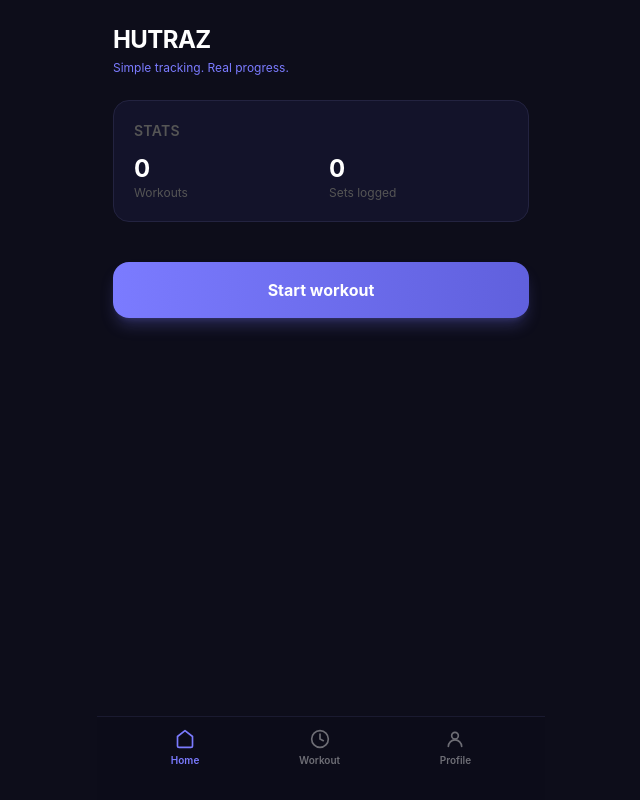
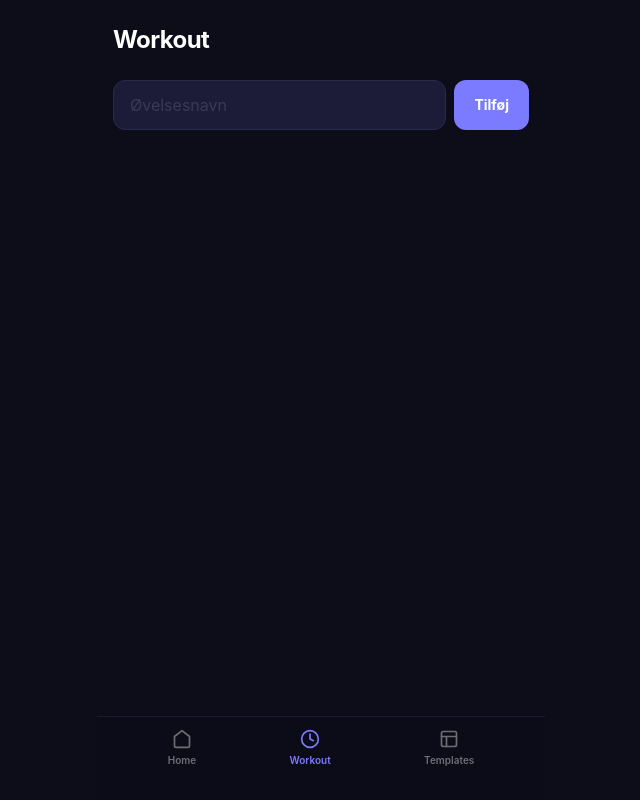
Before and after one commit to HUTRAZ/hutraz, a React (Vite) app: page / in a window 1280 px wide. Shown: the whole page, without its empty margins (319-959 px from the left). Built offline with nearby package versions, Linux system fonts and the light colour scheme.

Commit message:
Splash og gemme værdier til nyt sæt

```diff
--- a/src/App.jsx
+++ b/src/App.jsx
@@ -1,8 +1,12 @@
 import { useState, useEffect } from 'react'
 import ExerciseCard from './ExerciseCard'
 
+console.log('APP LOADED')
+
 function App() {
-  const [page, setPage] = useState('home')
+  const [showSplash, setShowSplash] = useState(true)
+  console.log('showSplash:', showSplash)
+  const [page, setPage] = useState('workout')
   const [exercises, setExercises] = useState(() => {
     const saved = localStorage.getItem('exercises')
     return saved ? JSON.parse(saved) : []
@@ -19,10 +23,8 @@ function App() {
   const [restTime, setRestTime] = useState(0)
   const [restActive, setRestActive] = useState(false)
 
-  const [showSplash, setShowSplash] = useState(true)
-
   useEffect(() => {
-    const timer = setTimeout(() => setShowSplash(false), 1500)
+    const timer = setTimeout(() => setShowSplash(false), 3000)
     return () => clearTimeout(timer)
   }, [])
 
@@ -58,9 +60,22 @@ function App() {
   }
 
 function addSet(index) {
+    console.log('addSet called')
     const newExercises = [...exercises]
-    newExercises[index].sets.push({ kg: '', reps: '', done: false })
+    const sets = newExercises[index].sets
+    const lastSet = sets[sets.length - 1]
+    console.log('lastSet:', lastSet)
+    const newSet = lastSet
+      ? { kg: lastSet.kg, reps: lastSet.reps, done: false }
+      : { kg: '', reps: '', done: false }
+    console.log('newSet:', newSet)
+    sets.push(newSet)
     setExercises(newExercises)
+
+    setTimeout(() => {
+      const input = document.querySelector(`[data-ex="${index}"][data-set="${sets.length - 1}"][data-field="kg"]`)
+      if (input) input.focus()
+    }, 50)
   }
 
   function updateSet(exIndex, setIndex, field, value) {
@@ -82,7 +97,7 @@ function App() {
   function finishWorkout() {
     if (exercises.length === 0) return
     const workout = {
-      date: new Date().toLocaleDateString('en-GB'),
+      date: new Date().toLocaleDateString('da-DK'),
       exercises: exercises
     }
     setHistory([workout, ...history])
@@ -93,7 +108,7 @@ function App() {
 
   function saveTemplate() {
     if (exercises.length === 0) return
-    const templateName = prompt('Template name:')
+    const templateName = prompt('Navn på template:')
     if (!templateName) return
     const template = {
       name: templateName,
@@ -135,6 +150,14 @@ function App() {
   }
 
   return (
+    <>
+    {showSplash && (
+        <div className="fixed inset-0 bg-black flex flex-col items-center justify-center z-50">
+          <img src="/icon.svg" className="w-20 h-20 mb-4 animate-bounce" />
+          <div className="text-2xl font-bold tracking-widest text-white">HUTRAZ</div>
+          <div className="text-xs text-[#7B7BFF] mt-2">Simple tracking. Real progress.</div>
+        </div>
+      )}
       <div className="min-h-screen bg-[#0D0D1A] text-white pb-24">
         <div className="px-4 py-6 max-w-md mx-auto">
 
@@ -144,8 +167,8 @@ function App() {
               <h1 className="text-2xl font-bold tracking-tight mb-1">HUTRAZ</h1>
               <p className="text-xs text-[#7B7BFF] mb-6">Simple tracking. Real progress.</p>
 
-            <div className="bg-[#13132A] border border-[#232340] rounded-2xl p-5 mb-6">
-              <div className="text-sm font-semibold text-[#555] uppercase tracking-wide mb-3">Stats</div>
+              <div className="bg-[#13132A] border border-[#232340] rounded-2xl p-5 mb-4">
+                <div className="text-sm font-semibold text-[#555] uppercase tracking-wide mb-2">Statistik</div>
                 <div className="grid grid-cols-2 gap-4">
                   <div>
                     <div className="text-2xl font-bold">{history.length}</div>
@@ -155,67 +178,29 @@ function App() {
                     <div className="text-2xl font-bold">
                       {history.reduce((sum, w) => sum + w.exercises.reduce((s, ex) => s + ex.sets.length, 0), 0)}
                     </div>
-                  <div className="text-xs text-[#555]">Sets logged</div>
+                    <div className="text-xs text-[#555]">Sæt logget</div>
                   </div>
                 </div>
               </div>
 
-            {templates.length > 0 && (
-              <div className="mb-6">
-                <div className="text-sm font-semibold text-[#7B7BFF] uppercase tracking-wide mb-3">Templates</div>
-                {templates.map((t, i) => (
-                  <div key={i} className="bg-[#13132A] border border-[#232340] rounded-xl p-4 mb-3">
-                    <div className="flex justify-between items-center mb-2">
-                      <span className="font-bold">{t.name}</span>
-                      <span className="text-xs text-[#555]">{t.exercises.length} exercises</span>
-                    </div>
-                    {t.exercises.map((ex, j) => (
-                      <div key={j} className="text-xs text-[#666] ml-1 mb-1">{ex.name} — {ex.sets} sets</div>
-                    ))}
-                    <div className="flex gap-2 mt-3">
-                      <button
-                        onClick={() => loadTemplate(t)}
-                        className="flex-1 py-2.5 bg-[#7B7BFF] rounded-xl text-sm font-bold hover:bg-[#6060DD] transition-colors"
-                      >
-                        Start workout
-                      </button>
-                      <button
-                        onClick={() => deleteTemplate(i)}
-                        className="py-2.5 px-4 border border-[#2A2A4A] rounded-xl text-xs font-semibold text-[#555] hover:border-red-500/50 hover:text-red-400 transition-colors"
-                      >
-                        Delete
-                      </button>
-                    </div>
-                  </div>
-                ))}
-              </div>
-            )}
-
               {history.length > 0 && (
                 <div>
-                <div className="text-sm font-semibold text-[#7B7BFF] uppercase tracking-wide mb-3">Recent workouts</div>
+                  <div className="text-sm font-semibold text-[#7B7BFF] uppercase tracking-wide mb-3">Seneste workouts</div>
                   {history.slice(0, 5).map((w, i) => (
                     <div key={i} className="bg-[#13132A] border border-[#232340] rounded-xl p-4 mb-3">
                       <div className="flex justify-between items-center mb-2">
                         <span className="text-sm font-bold">{w.date}</span>
-                      <span className="text-xs text-[#555]">{w.exercises.length} exercises</span>
+                        <span className="text-xs text-[#555]">{w.exercises.length} øvelser</span>
                       </div>
                       {w.exercises.map((ex, j) => (
                         <div key={j} className="text-xs text-[#666] ml-1">
-                        {ex.name} — {ex.sets.length} sets
+                          {ex.name} — {ex.sets.length} sæt
                         </div>
                       ))}
                     </div>
                   ))}
                 </div>
               )}
-
-            <button
-              onClick={() => setPage('workout')}
-              className="w-full py-4 mt-4 bg-gradient-to-r from-[#7B7BFF] to-[#6060DD] rounded-2xl font-bold text-base shadow-lg shadow-[#7B7BFF]/25 hover:translate-y-[-1px] active:translate-y-[1px] transition-transform"
-            >
-              Start workout
-            </button>
             </div>
           )}
 
@@ -227,7 +212,7 @@ function App() {
               <div className="flex gap-2 mb-6">
                 <input
                   type="text"
-                placeholder="Exercise name"
+                  placeholder="Øvelsesnavn"
                   value={name}
                   onChange={(e) => setName(e.target.value)}
                   onKeyDown={(e) => e.key === 'Enter' && addExercise()}
@@ -237,7 +222,7 @@ function App() {
                   onClick={addExercise}
                   className="bg-[#7B7BFF] rounded-xl px-5 py-3 font-bold text-sm hover:bg-[#6060DD] transition-colors"
                 >
-                Add
+                  Tilføj
                 </button>
               </div>
 
@@ -276,31 +261,56 @@ function App() {
                     onClick={finishWorkout}
                     className="w-full py-4 bg-gradient-to-r from-[#7B7BFF] to-[#6060DD] rounded-2xl font-bold text-base shadow-lg shadow-[#7B7BFF]/25 hover:translate-y-[-1px] active:translate-y-[1px] transition-transform"
                   >
-                  Finish workout
+                    Afslut workout
                   </button>
                   <button
                     onClick={saveTemplate}
                     className="w-full py-3 border border-dashed border-[#2A2A4A] rounded-2xl text-[#555] text-sm font-semibold hover:border-[#7B7BFF] hover:text-[#7B7BFF] transition-colors"
                   >
-                  Save as template
+                    Gem som template
                   </button>
                 </div>
               )}
             </div>
           )}
 
-        {/* PROFILE */}
-        {page === 'profile' && (
+          {/* TEMPLATES */}
+          {page === 'templates' && (
             <div>
-            <h1 className="text-2xl font-bold tracking-tight mb-6">Profile</h1>
-            <div className="bg-[#13132A] border border-[#232340] rounded-2xl p-8 text-center">
-              <div className="w-16 h-16 bg-[#1C1C38] rounded-full mx-auto mb-4 flex items-center justify-center">
-                <svg viewBox="0 0 24 24" fill="none" strokeWidth="2" strokeLinecap="round" className="w-8 h-8 stroke-[#555]">
-                  <circle cx="12" cy="8" r="4"/><path d="M20 21a8 8 0 1 0-16 0"/>
-                </svg>
+              <h1 className="text-2xl font-bold tracking-tight mb-6">Templates</h1>
+
+              {templates.length === 0 ? (
+                <div className="text-center py-12">
+                  <div className="text-[#555] text-sm">Ingen templates endnu</div>
+                  <div className="text-[#444] text-xs mt-2">Log en workout og gem den som template</div>
                 </div>
-              <div className="text-[#555] text-sm">Coming soon</div>
+              ) : (
+                templates.map((t, i) => (
+                  <div key={i} className="bg-[#13132A] border border-[#232340] rounded-xl p-4 mb-3">
+                    <div className="flex justify-between items-center mb-3">
+                      <span className="font-bold">{t.name}</span>
+                      <span className="text-xs text-[#555]">{t.exercises.length} øvelser</span>
                     </div>
+                    {t.exercises.map((ex, j) => (
+                      <div key={j} className="text-xs text-[#666] ml-1 mb-1">{ex.name} — {ex.sets} sæt</div>
+                    ))}
+                    <div className="flex gap-2 mt-3">
+                      <button
+                        onClick={() => loadTemplate(t)}
+                        className="flex-1 py-2.5 bg-[#7B7BFF] rounded-xl text-sm font-bold hover:bg-[#6060DD] transition-colors"
+                      >
+                        Start workout
+                      </button>
+                      <button
+                        onClick={() => deleteTemplate(i)}
+                        className="py-2.5 px-4 border border-[#2A2A4A] rounded-xl text-xs font-semibold text-[#555] hover:border-red-500/50 hover:text-red-400 transition-colors"
+                      >
+                        Slet
+                      </button>
+                    </div>
+                  </div>
+                ))
+              )}
             </div>
           )}
         </div>
@@ -319,14 +329,15 @@ function App() {
             </svg>
             <span className={`text-[10px] font-semibold ${page === 'workout' ? 'text-[#7B7BFF]' : 'text-white'}`}>Workout</span>
           </button>
-        <button onClick={() => setPage('profile')} className={`flex flex-col items-center gap-1 ${page === 'profile' ? 'opacity-100' : 'opacity-40'}`}>
-          <svg viewBox="0 0 24 24" fill="none" strokeWidth="2" strokeLinecap="round" className={`w-5 h-5 ${page === 'profile' ? 'stroke-[#7B7BFF]' : 'stroke-white'}`}>
-            <circle cx="12" cy="8" r="4"/><path d="M20 21a8 8 0 1 0-16 0"/>
+          <button onClick={() => setPage('templates')} className={`flex flex-col items-center gap-1 ${page === 'templates' ? 'opacity-100' : 'opacity-40'}`}>
+            <svg viewBox="0 0 24 24" fill="none" strokeWidth="2" strokeLinecap="round" className={`w-5 h-5 ${page === 'templates' ? 'stroke-[#7B7BFF]' : 'stroke-white'}`}>
+              <rect x="3" y="3" width="18" height="18" rx="2"/><path d="M3 9h18M9 21V9"/>
             </svg>
-          <span className={`text-[10px] font-semibold ${page === 'profile' ? 'text-[#7B7BFF]' : 'text-white'}`}>Profile</span>
+            <span className={`text-[10px] font-semibold ${page === 'templates' ? 'text-[#7B7BFF]' : 'text-white'}`}>Templates</span>
           </button>
         </div>
       </div>
+    </>
   )
 }
 
--- a/src/ExerciseCard.jsx
+++ b/src/ExerciseCard.jsx
@@ -20,6 +20,9 @@ function ExerciseCard({ exercise, exIndex, onAddSet, onUpdateSet, onDoneSet, bes
             type="number"
             inputMode="decimal"
             placeholder="kg"
+            data-ex={exIndex}
+            data-set={j}
+            data-field="kg"
             value={set.kg}
             onChange={(e) => onUpdateSet(exIndex, j, 'kg', e.target.value)}
             disabled={set.done}
@@ -33,6 +36,9 @@ function ExerciseCard({ exercise, exIndex, onAddSet, onUpdateSet, onDoneSet, bes
             type="number"
             inputMode="numeric"
             placeholder="reps"
+            data-ex={exIndex}
+            data-set={j}
+            data-field="reps"
             value={set.reps}
             onChange={(e) => onUpdateSet(exIndex, j, 'reps', e.target.value)}
             disabled={set.done}
@@ -65,7 +71,7 @@ function ExerciseCard({ exercise, exIndex, onAddSet, onUpdateSet, onDoneSet, bes
         onClick={() => onAddSet(exIndex)}
         className="w-full py-3 mt-3 border border-dashed border-[#2A2A4A] rounded-xl text-[#555] text-xs font-semibold hover:border-[#7B7BFF] hover:text-[#7B7BFF] transition-colors"
       >
-        + Add set
+        + Tilføj sæt
       </button>
     </div>
   )
```
Lines whose indentation alone changed are shown as unchanged.
